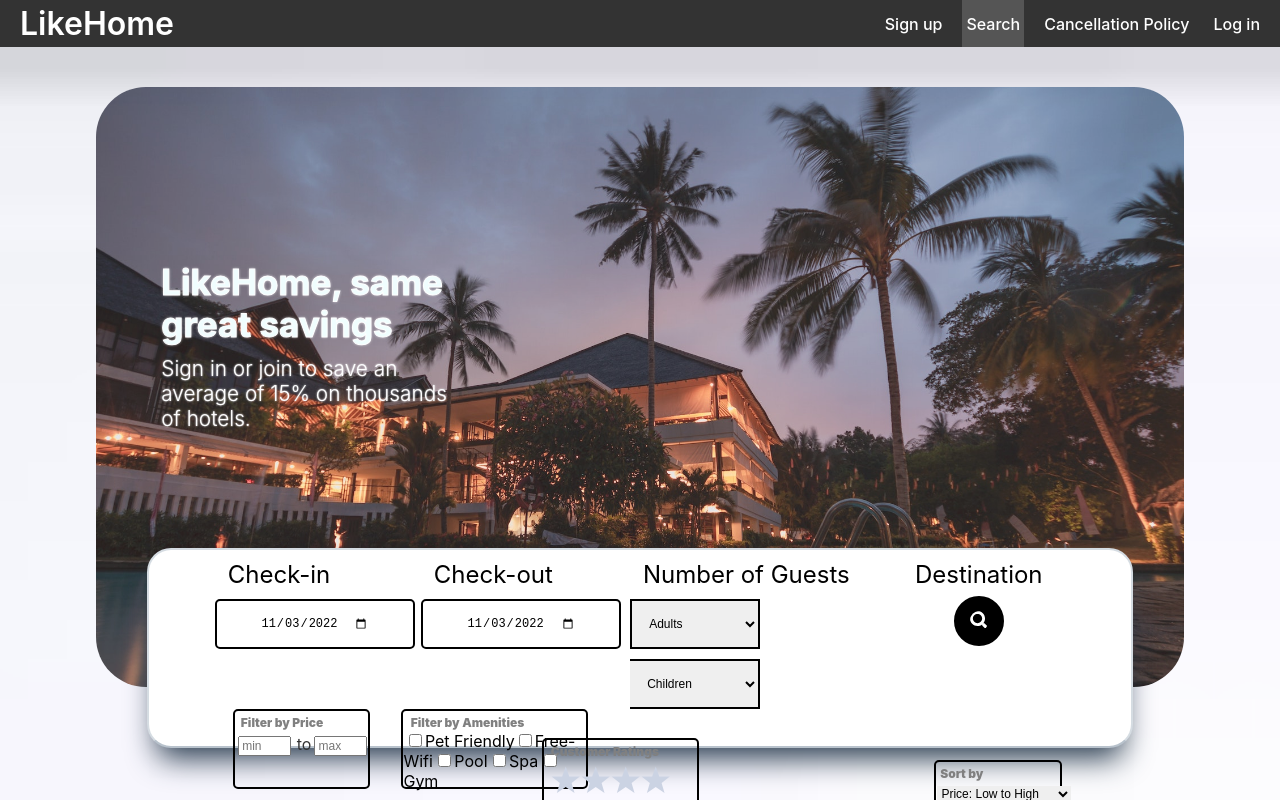
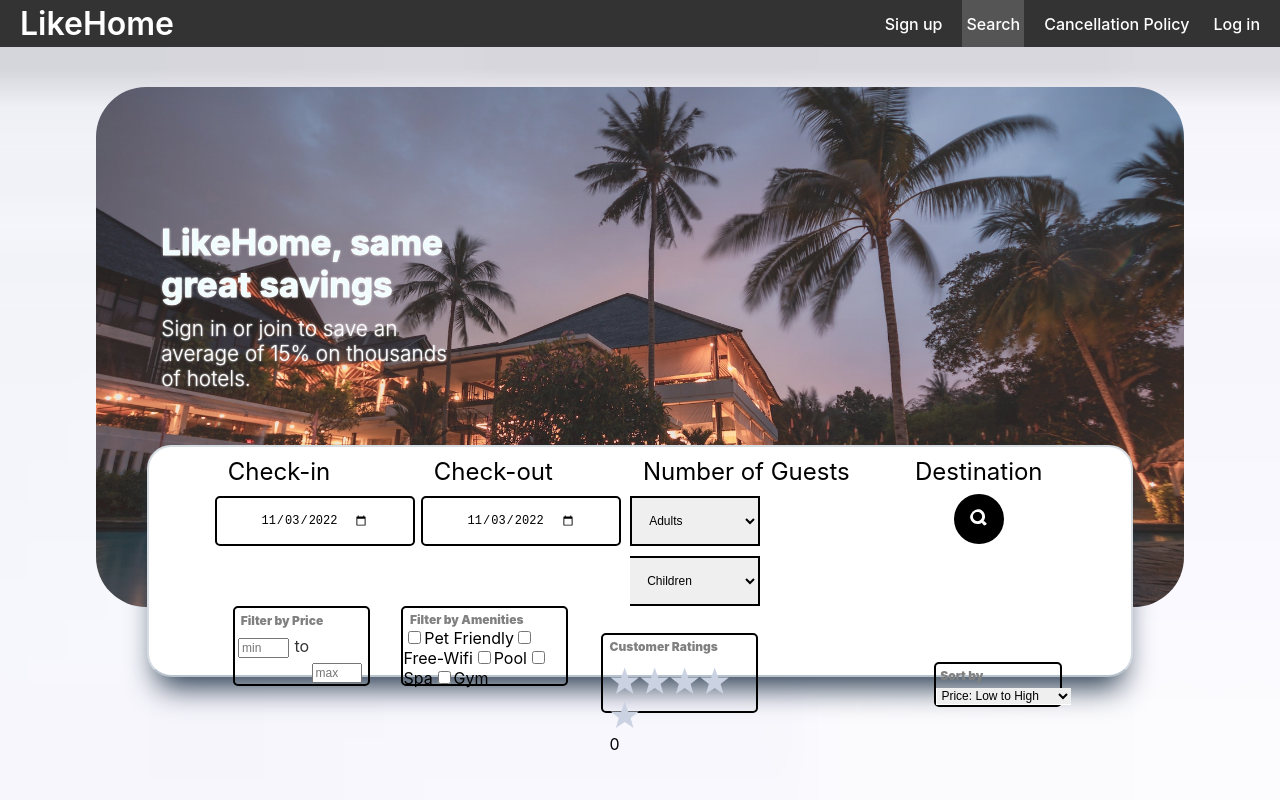
Before and after one commit to starphys/spartanstay, a React (Create React App) app in the folder spartanstay/frontend/: page / in a window 1280 px wide. Built offline with nearby package versions, Linux system fonts and the light colour scheme.

Commit message:
Css updates

```diff
--- a/spartanstay/frontend/src/components/Search.js
+++ b/spartanstay/frontend/src/components/Search.js
@@ -270,7 +270,7 @@ function Search({results, setResults, token, setBookings, savedPayments, setSave
       </div>
 
 <div class="s-box1 s-overlay">
-<div class = "search-box">
+<div class = "search-box search-box2">
       <div id="startSearch" class="rowS">
   <div class="columnS columnFirst">
   <label class="dateLabel" id="firstDateLabel">Check-in</label>
--- a/spartanstay/frontend/src/style/LogIn.css
+++ b/spartanstay/frontend/src/style/LogIn.css
@@ -71,7 +71,7 @@
 
 .l-quote{
     color: white;
-    margin-top: -95%;
+    margin-top: -87%;
     margin-left: 12%;
     margin-right: 60%;
     font-weight: 200;
--- a/spartanstay/frontend/src/style/search.css
+++ b/spartanstay/frontend/src/style/search.css
@@ -36,8 +36,12 @@
     margin-left: 10%;
     margin-right: 0%;
     width: 77%;
-    height: 25vh;
+    height: 29vh;
     border-radius: 3vh;
+  }
+
+  .search-box2 {
+    margin-top:-10%;
   }
 
 
@@ -249,7 +253,7 @@ form:valid a {
     background-repeat: no-repeat;
     background-position: center;
     background-image: url('../images/newtest2.jpg');
-    height: 600px;
+    height: 520px;
     margin-left: 7.5%;
     opacity: 0.9;
     border-radius: 50px;
@@ -304,7 +308,7 @@ form:valid a {
     width: 13%;
     border-radius: 5px;
     margin-bottom: 0.5%;
-    margin-top: -4%;
+    margin-top: -3.2%;
     margin-left: 80%;
 
 
@@ -374,11 +378,12 @@ form:valid a {
     display: inline-block;
     margin-bottom: -2%;
     padding: .1%;
+    padding-right: .6%;
   }
   #filterDiv2 {
     border: 2px solid black;
     border-radius: 5px;
-    width: 19%;
+    width: 17%;
     display: inline-block;
     margin-bottom: -2%;
     margin-left: 3.2%;
@@ -413,7 +418,7 @@ form:valid a {
     font-size: 12px;
     border-radius: 0%;
     border-bottom: 0px;
-    margin-bottom: 2.5%;
+    margin-bottom: 5.5%;
     color: grey;
     border-color: white;
     display: inline-block;
@@ -501,17 +506,17 @@ form:valid a {
     font-size: 12px;
     border-radius: 0%;
     border-bottom: 0px;
-    margin-bottom: -20%;
+    margin-bottom: -16%;
     color: grey;
     border-color: white;
     display: inline-block;
 }
 .filter3 {
     float: right;
-    margin-right: 44%;
+    margin-right: 38%;
     padding-left: .7%;
     padding-bottom: 0%;
-    margin-top: -5.3%;
+    margin-top: -5.6%;
 }
 
 /*
@@ -575,3 +580,7 @@ form:valid a {
   .search-before-submit {
     margin-left: 11.5%;
   }
+
+  .waiting {
+    cursor: wait;
+  }
```
